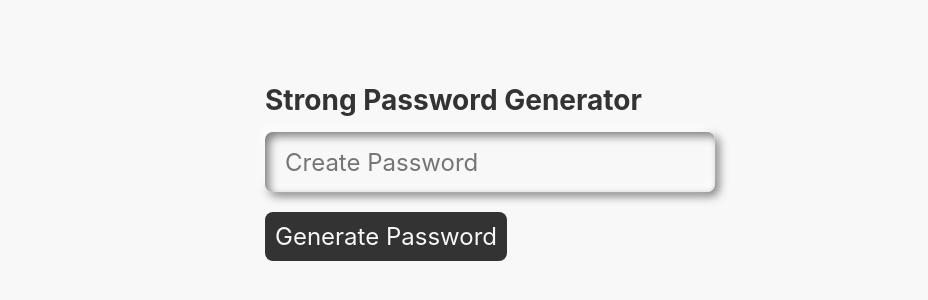
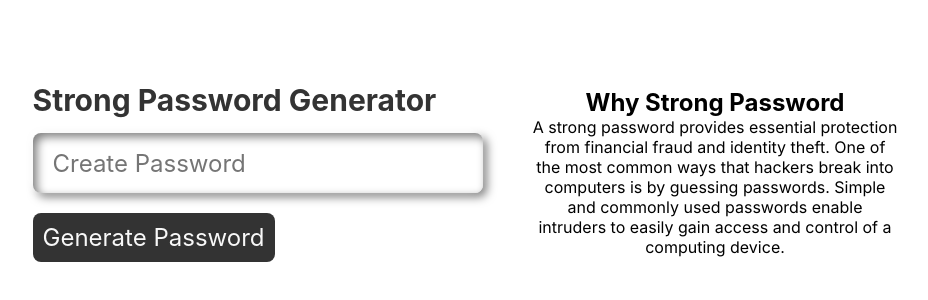
Before and after one commit to mshajid/Strong-Password-Gen, a plain HTML site: page index.html in a window 1280 px wide. Shown: the part 228-528 px from the top of the page, without its empty margins (150-1078 px from the left). Drawn offline with Linux system fonts and the light colour scheme.

Commit message:
New Assets

```diff
--- a/index.html
+++ b/index.html
@@ -14,6 +14,38 @@
             Generate Password
         </div>
     </div>
+
+    <div class="content-wrapper">
+        <div class="content-header">
+            <h2>Why Strong Password</h2>
+        </div>
+        <div class="content-text">
+            <p>A strong password provides essential protection from financial fraud and identity theft. One of the most common ways that hackers break into computers is by guessing passwords. Simple and commonly used passwords enable intruders to easily gain access and control of a computing device.</p>
+        </div>
+    </div>
+
+    <div class="bgforme">
+
+    </div>
+
+
+
+
+
+
+
+
+
+
+
+
+
+
+
+
+
+
+
 
 
     <script type="text/javascript">
--- a/style.css
+++ b/style.css
@@ -10,7 +10,7 @@ body {
     justify-content: center;
     align-items: center;
     min-height: 100vh;
-    background: #f8f8f8;
+    background: white;
 }
 
 .inputBox {
@@ -19,7 +19,7 @@ body {
 }
 
 .inputBox h2 {
-    font-size: 28px;
+    font-size: 30px;
     color: #333333;
 }
 
@@ -59,6 +59,43 @@ body {
 }
 
 .inputBox #btn:active {
-    background-color: #9c27b0;
+    background-color: #ff9f1c;
 
 }
+
+.content-wrapper {
+    display: flex;
+    justify-content: center;
+    align-items: center;
+    flex: 0.50;
+    flex-wrap: wrap;
+    padding: 20px;
+    margin: 30px;
+
+}
+
+.content-header {
+    display: flex;
+    justify-content: center;
+    align-items: center;
+
+}
+
+.content-header h2 {
+    display: flex;
+    flex-direction: column;
+    padding-left: 20px;
+    text-align: center;
+    padding-right: 20px;
+}
+
+.content-text {
+    display: flex;
+    text-align: center;
+    text-rendering: geometricPrecision;
+}
+
+
+.bgforme {
+    background-image: url();
+}
```
